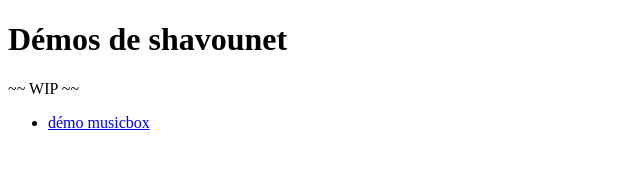
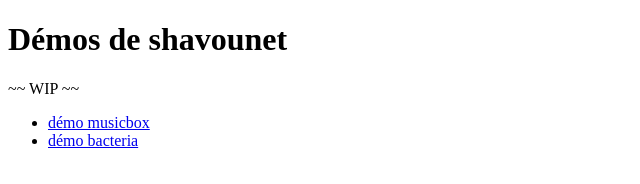
Before and after one commit to shavounet/shavounet.github.io, a plain HTML site: page index.html in a window 1280 px wide. Shown: the whole page, without its empty margins (0-640 px from the left). Drawn offline with Linux system fonts and the light colour scheme.

Commit message:
Added a demo to bacteria

```diff
--- a/index.html
+++ b/index.html
@@ -9,6 +9,7 @@
         <p>~~ WIP ~~</p>
         <ul>
             <li><a href="lib/musicbox/index.html">démo musicbox</a></li>
+            <li><a href="lib/bacteria/index.html">démo bacteria</a></li>
         </ul>
     </body>
 </html>
```
Also changed, not shown: 1 other file.
